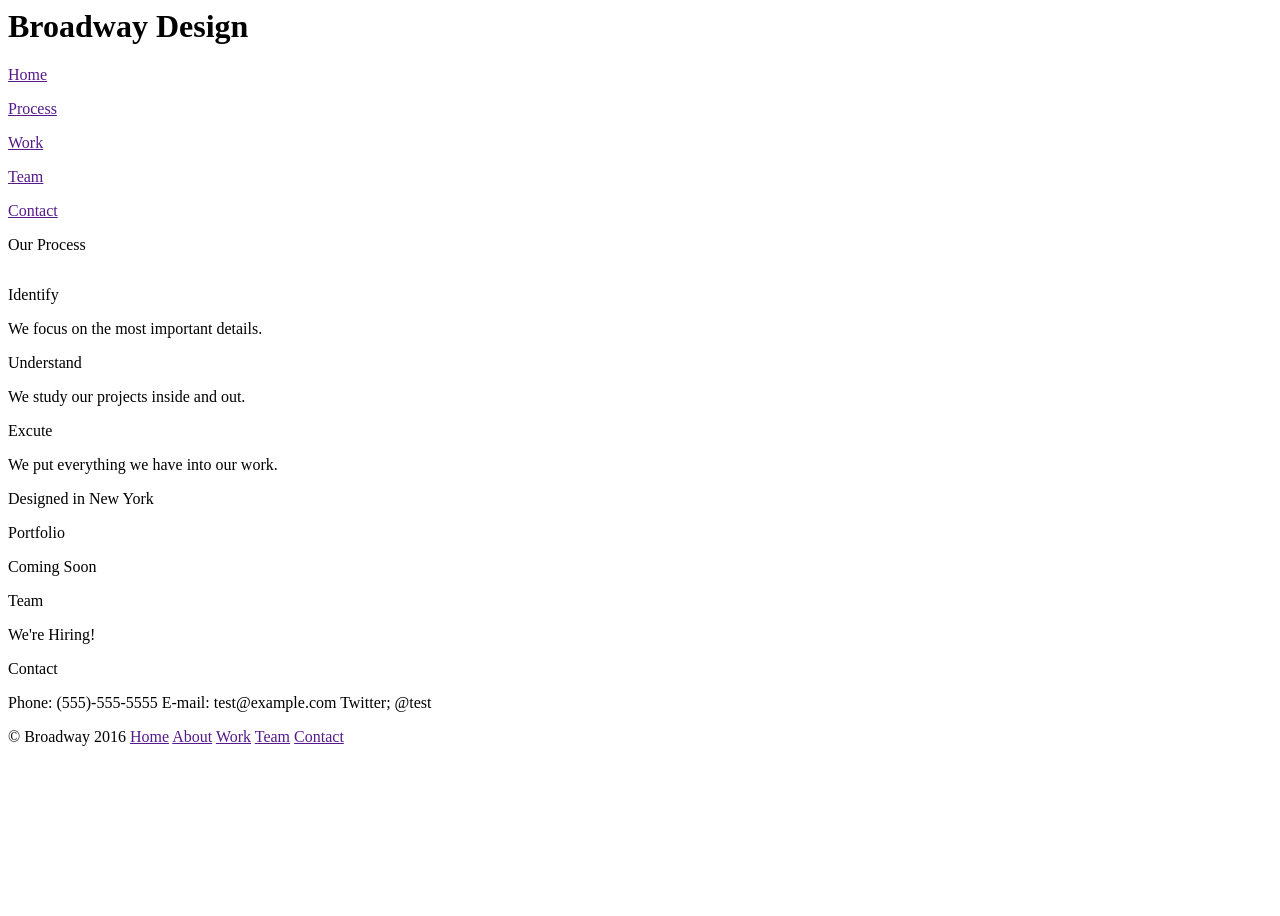
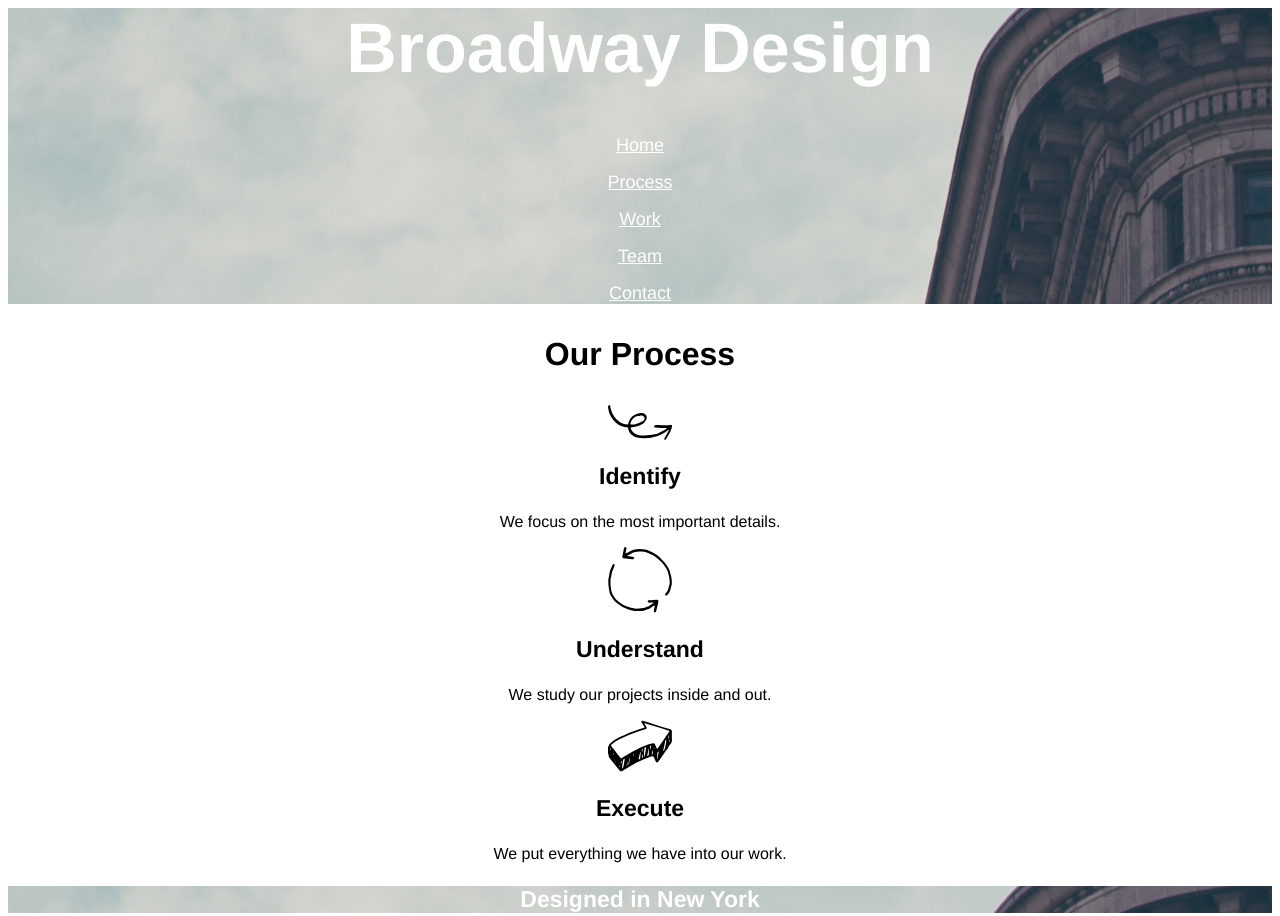
Before and after one commit to kelbino/Projects, a plain HTML site: page Broadway/index.html in a window 1280 px wide. Shown: the top 916 px of the page. Before the commit the page ends 800 px from the top, so only its background shows below. Drawn offline with Linux system fonts and the light colour scheme.

Commit message:
Complete

```diff
--- a/Broadway/index.html
+++ b/Broadway/index.html
@@ -1,7 +1,7 @@
 <html>
 <head>
   <title>Broadway</title>
-  <link href="" rel="stylesheet" type="text/css">
+  <link href="resources/css/style.css" rel="stylesheet" type="text/css">
 </head>
 <body>
 <!--Content at top of page-->
@@ -15,16 +15,18 @@
   </div><!--End Top-->
 
 <!--Content at center of page-->
-  <p>Our Process</p>
-  <img src="" alt="">
+  <h3>Our Process</h3>
 
+  <img src="resources/pictures/identify.SVG" alt="swirly arrow">
   <p class="subtitles">Identify</p>
   <p class="info">We focus on the most important details.</p>
 
+  <img src="resources/pictures/understand.SVG" alt="Rotating arrow">
   <p class="subtitles">Understand</p>
   <p class="info">We study our projects inside and out.</p>
 
-  <p class="subtitles">Excute</p>
+  <img src="resources/pictures/execute.SVG" alt="r.pointing arrow">
+  <p class="subtitles">Execute</p>
   <p class="info">We put everything we have into our work.</p>
 
   <!--Subtitle with background-->
@@ -37,15 +39,14 @@
   <p class="info">We're Hiring!</p>
 
   <p class="subtitles">Contact</p>
-  <p class="info">Phone: (555)-555-5555
-  E-mail: test@example.com
-  Twitter; @test
-  </p>
+  <p class="info">Phone: (555)-555-5555</p>
+  <p class="info">E-mail: test@example.com</p>
+  <p class="info">Twitter: @test</p>
 <!--End center page-->
 
 <!--Content at bottom of page-->
   <div id="footer">
-    <span id="copyright">&#169; Broadway 2016</span>
+    <span id="copyright">&#169; Broadway 2018</span>
     <span><a href="">Home</a> <a href="">About</a> <a href="">Work</a>
     <a href="">Team</a> <a href="">Contact</a></span>
   </div>
--- a/Broadway/resources/css/style.css
+++ b/Broadway/resources/css/style.css
@@ -0,0 +1,71 @@
+html{
+  text-align: center;
+
+}
+
+h1, p, a,
+.subtitles,
+.info{
+  font-family: Helvetica;
+
+}
+
+h1, #midBanner,
+.subtitles{
+  font-weight: bold;
+
+}
+
+h1{
+  font-size: 70px;
+
+}
+
+h3{
+  font-family: Helvetica;
+  font-size: 32px;
+  font-weight: bold;
+
+}
+
+a{
+  font-size: 18px;
+  color: white;
+
+}
+
+#TopPage,
+#midBanner,
+#footer{
+  color: white;
+
+}
+
+#TopPage,
+#midBanner{
+  background-image: url('../pictures/the-flatiron-building.PNG');
+
+}
+
+#footer{
+  background-color: dimgray;
+  font-size: 11px;
+  text-align: left;
+
+}
+
+#copyright{
+  font-size: 11px
+
+}
+
+#midBanner,
+.subtitles{
+  font-size: 23px;
+
+}
+
+.info{
+  .font-size: 14px;
+
+}
```
